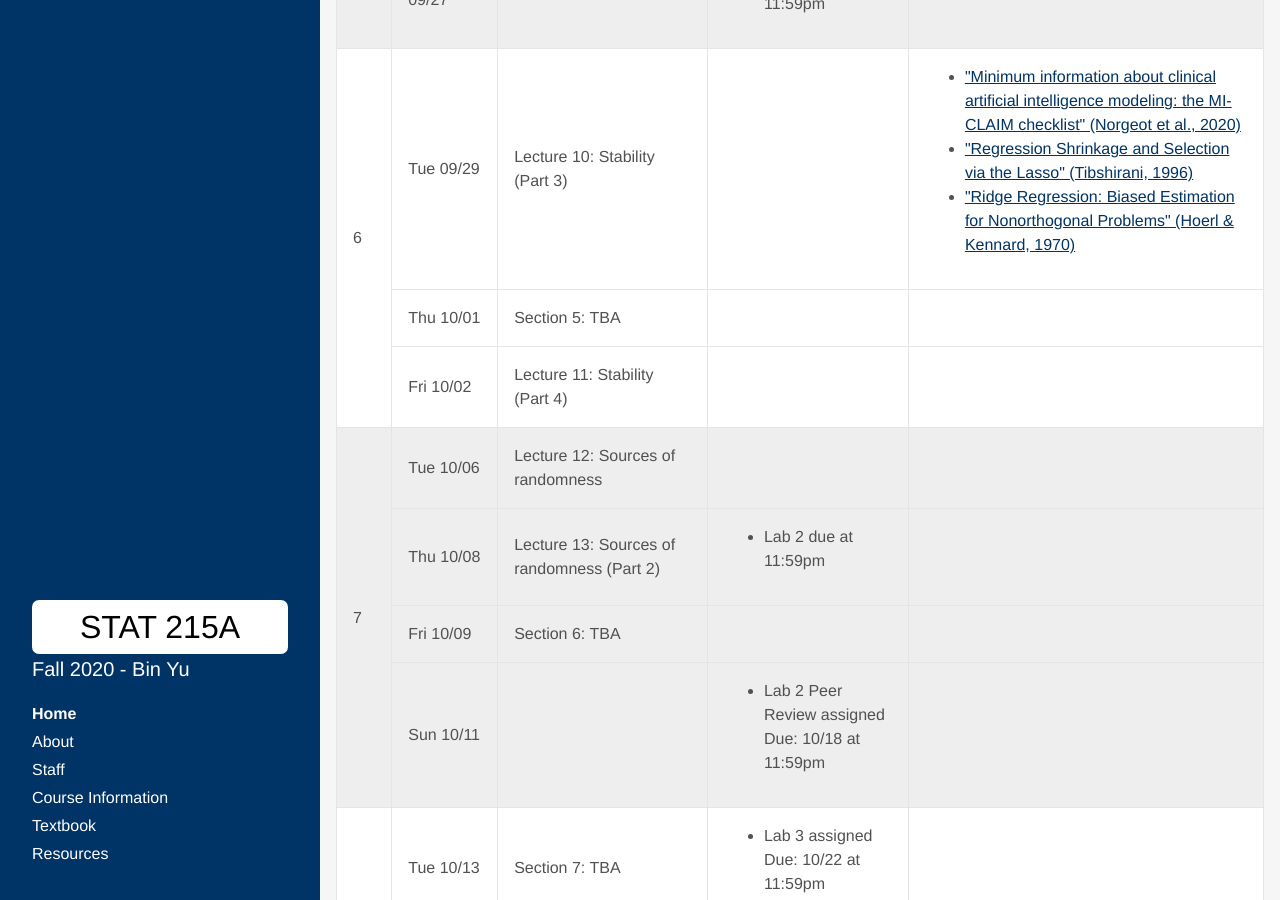
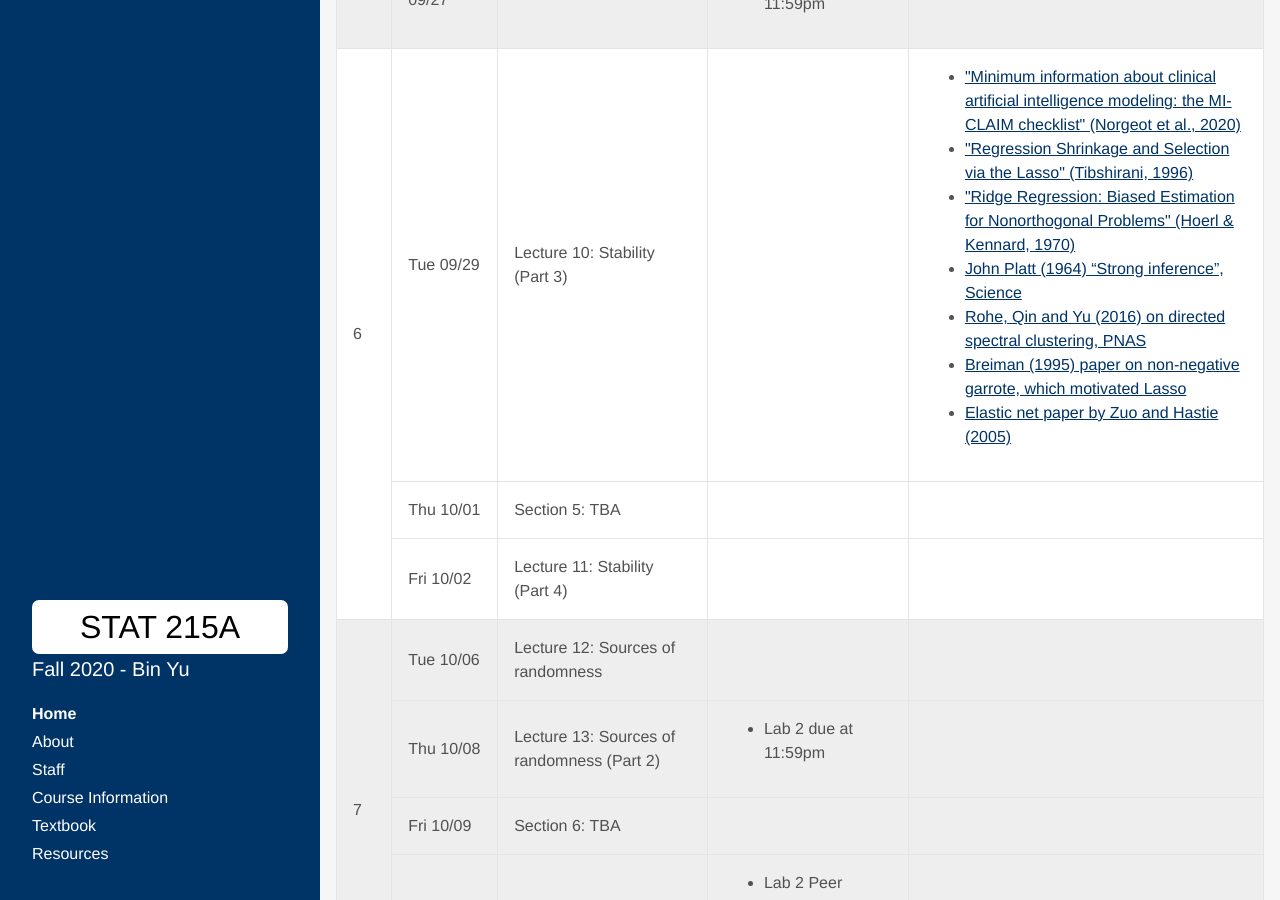
Before and after one commit to Yu-Group/stat-215a-fall-2020, a Jekyll site: the page built from index.html, in a window 1280 px wide and 900 px high, scrolled down 2181 px. Built offline with Jekyll 4.4.1, drawn with Linux system fonts in a browser that asks for light colours; some web fonts are replaced; the list of posts is cut into pages by our own code.

Commit message:
Add Week 6 readings

```diff
--- a/_data/syllabus2.yml
+++ b/_data/syllabus2.yml
@@ -109,6 +109,14 @@ weeks:
           url: "http://www.jstor.org/stable/2346178"
         - name: "\"Ridge Regression: Biased Estimation for Nonorthogonal Problems\" (Hoerl & Kennard, 1970)"
           url: "http://www.jstor.org/stable/1267351"
+        - name: "John Platt (1964) “Strong inference”, Science"
+          url: "https://science.sciencemag.org/content/146/3642/347/tab-pdf"
+        - name: "Rohe, Qin and Yu (2016) on directed spectral clustering, PNAS"
+          url: "https://www.pnas.org/content/pnas/113/45/12679.full.pdf"
+        - name: "Breiman (1995) paper on non-negative garrote, which motivated Lasso"
+          url: "https://www.jstor.org/stable/1269730?seq=1"
+        - name: "Elastic net paper by Zuo and Hastie (2005)"
+          url: "https://www.jstor.org/stable/3647580?seq=1"
     - date: Thu 10/01
       content: "Section 5: TBA"
     - date: Fri 10/02
```
